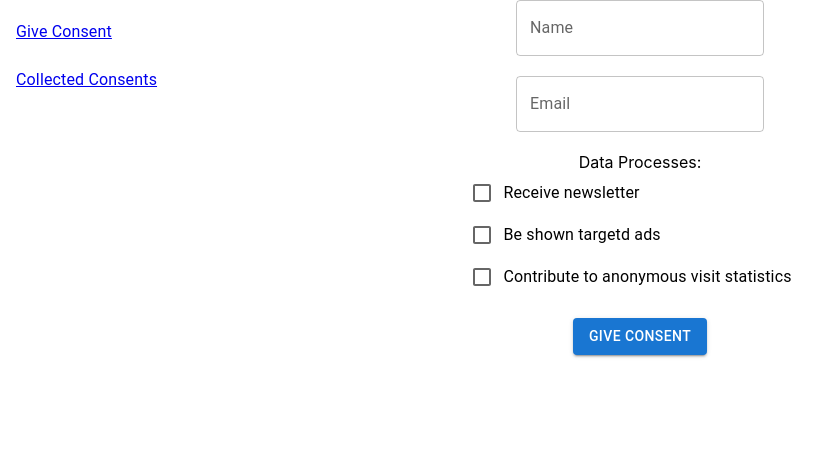
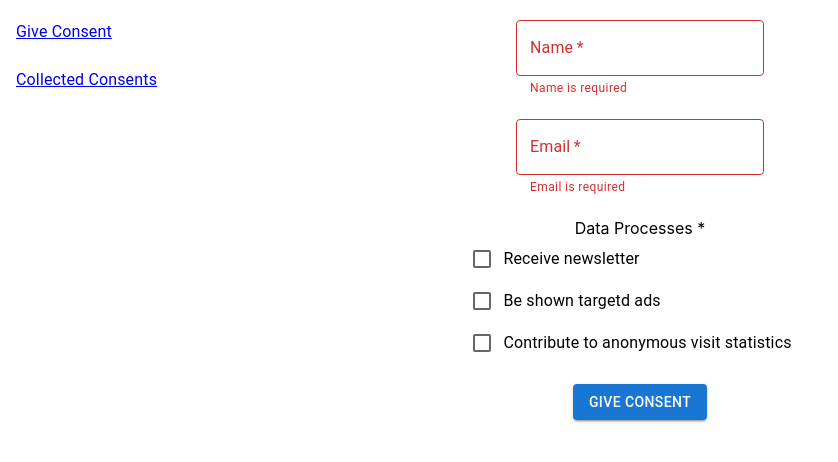
Before and after one commit to Amuga/didomi-consent-handler, a React (Create React App) app in the folder consent-handler/: page /give-consent in a window 1280 px wide. Shown: the top 462 px of the page, without its empty margins (0-838 px from the left). Built offline with nearby package versions, Linux system fonts and the light colour scheme.

Commit message:
simple validation
Added a very simple validation check just for empty values on required fields

```diff
--- a/consent-handler/src/app-state.js
+++ b/consent-handler/src/app-state.js
@@ -33,7 +33,6 @@ const mockConsentsData = {
 
       const response = await fetch('/consents')
       const data  = await response.json()
-      console.log('data', data)
       return data
 
   }
--- a/consent-handler/src/components/ConsentForm.js
+++ b/consent-handler/src/components/ConsentForm.js
@@ -31,9 +31,14 @@ const ConsentForm = () => {
   const handleSubmit = (e) => {
     // End result
     //TODO: Fake a POST
-    const processes = selectedProcesses.join(', ')
-    consents.value = [...consents.value, {name, email, selectedProcesses: processes}]
-    clearForm()
+    if( name && email && selectedProcesses.length ) {
+      const processes = selectedProcesses.join(', ')
+      consents.value = [...consents.value, {name: name.trim(), email: email.trim(), selectedProcesses: processes.trim()}]
+      clearForm()
+    } else {
+      //TODO: Implement proper validation
+      alert('You must input a name, email and select at least one process')
+    }
   };
 
   return (
@@ -43,14 +48,15 @@ const ConsentForm = () => {
         flexDirection: 'column',
         alignItems: 'center',
         margin: 'auto',
+        paddingTop: '20px',
         width: '100%'
       }}
     >
-        <TextField label='Name' onChange={(e) => setName(e.target.value)} value={name} variant='outlined'/>
+        <TextField label='Name' error={!name} helperText={!name && 'Name is required'} required onChange={(e) => setName(e.target.value)} value={name} variant='outlined'/>
       <br />
-        <TextField type="email" label='Email' value={email} onChange={(e) => setEmail(e.target.value)} />
+        <TextField type="email" error={!email} helperText={!email && 'Email is required'} required label='Email' value={email} onChange={(e) => setEmail(e.target.value)} />
       <br />
-        Data Processes:
+        Data Processes *
         <FormGroup> {options.map((option) => (
           <FormControlLabel key={option.value} control={
             <Checkbox checked={selectedProcesses.includes(option.value)} onChange={handleCheckboxChange} value={option.value} />
--- a/consent-handler/src/components/ConsentList.js
+++ b/consent-handler/src/components/ConsentList.js
@@ -12,7 +12,7 @@ const ConsentList = () => {
     // Calculate the index of the first and last consent to show on the current page
     const indexOfLastResult = computed(() => currentPage * resultsPerPage)
     const indexOfFirstResult = computed(() => indexOfLastResult - resultsPerPage)
-    // For some reasons using a singal for currentResults wasn't working/properly updating when clicking pages, unsure why, but I went with a local state in the end.
+    // For some reasons using a singal/computed for currentResults wasn't working/properly updating when clicking pages, unsure why, but I went with a local state in the end.
     const [currentResults, setCurrentResults] = useState(consents?.value.slice(indexOfFirstResult, indexOfLastResult))
 
     const handlePaginate = index => {
```
